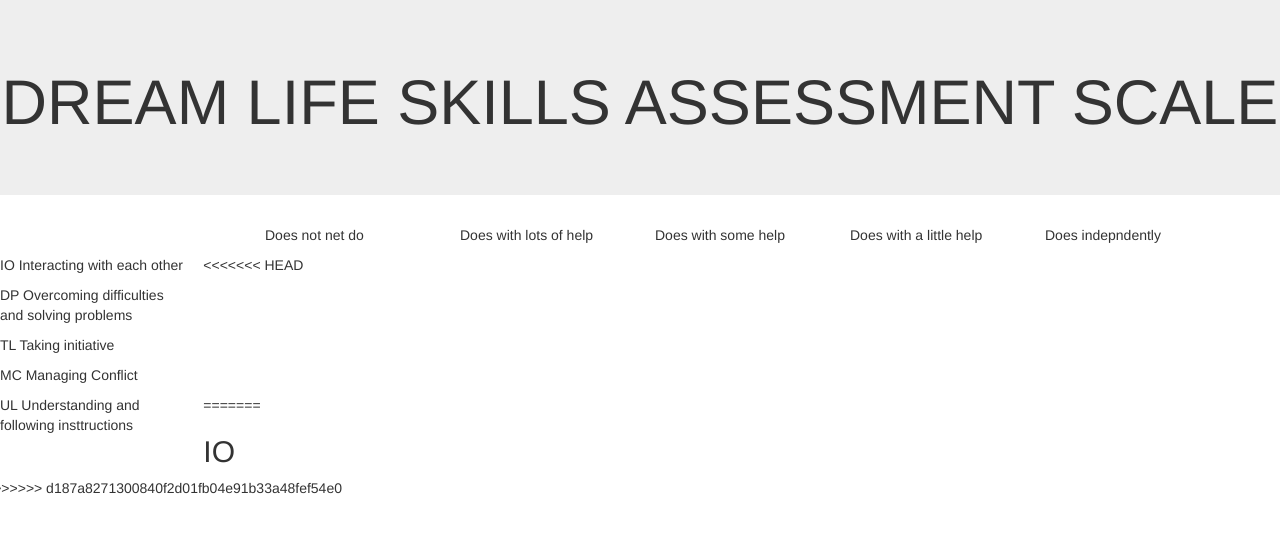
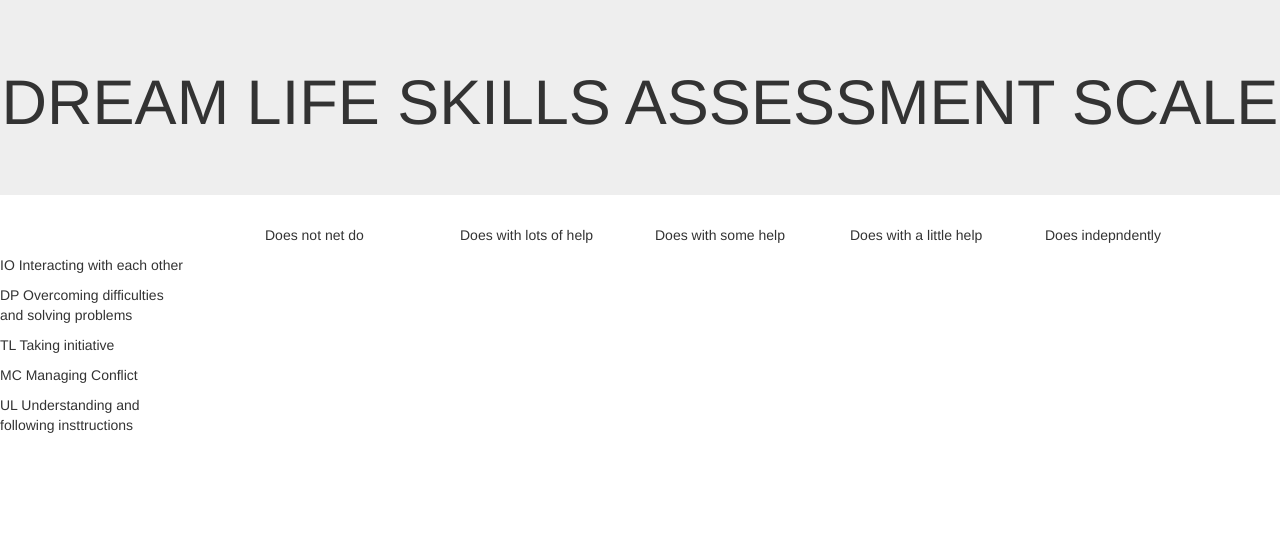
Before and after one commit to Hyderabad2017/team-14, a PHP site: page /assess.php in a window 1280 px wide. Shown: the top 533 px of the page. Run offline with PHP 8.4, Linux system fonts and the light colour scheme; some libraries are stand-ins or nearby versions.

Commit message:
assessment

```diff
--- a/assess.php
+++ b/assess.php
@@ -49,7 +49,7 @@
   </div>
 </div>
 <div class="row">
-<<<<<<< HEAD
+
 <div class="col-xs-2">
 
    <p>IO Interacting with each other</p>
@@ -78,9 +78,7 @@
 
    <p>UL Understanding and following insttructions</p>
    </div>
-=======
-   <h2>IO</h2>
->>>>>>> d187a8271300840f2d01fb04e91b33a48fef54e0
+
    </div>
 	   </body>
 	   </html>
```
